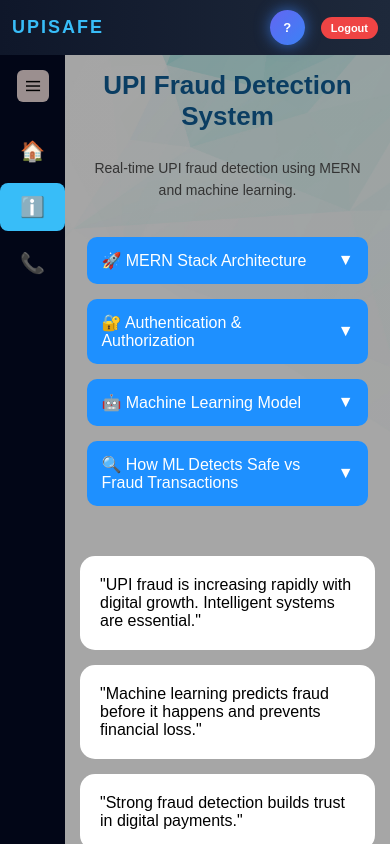
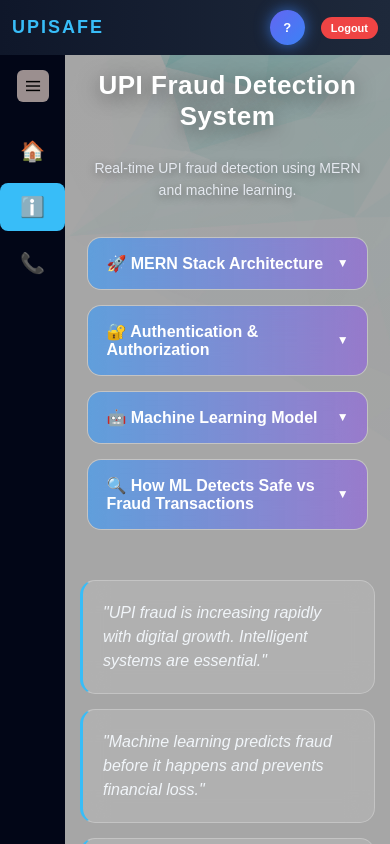
Before and after one commit to Tirtha134/UPISAFE_FRONTEND, a React (Vite) app: page /about in a window 390 px wide. Built offline with nearby package versions, Linux system fonts and the light colour scheme; no server answers.

Commit message:
Refactor about.css for improved styling and responsiveness
Updated styles for the about page, including background, layout, and responsive design adjustments.

```diff
--- a/src/pages/about.css
+++ b/src/pages/about.css
@@ -47,11 +47,13 @@
 
 /* ===== HEADER ===== */
 .about-title {
-  font-size: 40px;
-  font-weight: bold;
+  font-size: 42px;
+  font-weight: 800;
+  letter-spacing: 0.5px;
 
-  color: #0a3d62;
+  color: #ffffff;
   text-align: center;
+  text-shadow: 0 4px 20px rgba(0, 0, 0, 0.5);
 
   word-break: break-word;
 }
@@ -62,8 +64,10 @@
 
   max-width: 600px;
 
-  color: #333;
+  color: #e5e9f0;
   line-height: 1.6;
+  font-size: 16px;
+  text-shadow: 0 2px 10px rgba(0, 0, 0, 0.4);
 
   word-break: break-word;
 }
@@ -78,28 +82,34 @@
 
 /* ===== DROPDOWN CARD ===== */
 .dropdown-card {
-  background: white;
+  background: rgba(255, 255, 255, 0.12);
+  border: 1px solid rgba(255, 255, 255, 0.25);
+
+  backdrop-filter: blur(14px);
+  -webkit-backdrop-filter: blur(14px);
 
   margin-bottom: 15px;
 
-  border-radius: 10px;
+  border-radius: 14px;
 
   overflow: hidden;
 
-  transition: 0.3s;
+  transition: 0.3s ease;
 }
 
 .dropdown-card:hover {
   transform: translateY(-4px);
-  box-shadow: 0 6px 15px rgba(0,0,0,0.1);
+  border-color: rgba(56, 189, 248, 0.5);
+  box-shadow: 0 10px 25px rgba(0, 0, 0, 0.3);
 }
 
 /* ===== DROPDOWN HEADER ===== */
 .dropdown-header {
-  padding: 14px;
+  padding: 16px 18px;
 
-  background: #1e90ff;
+  background: linear-gradient(90deg, rgba(30, 144, 255, 0.55), rgba(124, 58, 237, 0.45));
   color: white;
+  font-weight: 600;
 
   cursor: pointer;
 
@@ -112,11 +122,38 @@
   word-break: break-word;
 }
 
+.chevron {
+  transition: transform 0.3s ease;
+  font-size: 12px;
+}
+
+.chevron.open {
+  transform: rotate(180deg);
+}
+
 /* ===== DROPDOWN CONTENT ===== */
 .dropdown-content {
-  padding: 14px;
+  padding: 16px 18px;
+
+  color: #f1f5f9;
+  line-height: 1.6;
 
   word-break: break-word;
+}
+
+.dropdown-content h2 {
+  color: #ffffff;
+  font-size: 18px;
+}
+
+.dropdown-content hr {
+  border: none;
+  border-top: 1px solid rgba(255, 255, 255, 0.2);
+  margin: 10px 0;
+}
+
+.dropdown-content strong {
+  color: #7dd3fc;
 }
 
 /* ===== QUOTES ===== */
@@ -137,13 +174,22 @@
 .quote-card {
   width: 260px;
 
-  background: white;
+  background: rgba(255, 255, 255, 0.12);
+  border: 1px solid rgba(255, 255, 255, 0.25);
+  border-left: 3px solid #38bdf8;
+
+  backdrop-filter: blur(14px);
+  -webkit-backdrop-filter: blur(14px);
 
   padding: 20px;
 
   border-radius: 15px;
 
-  transition: 0.3s;
+  color: #f1f5f9;
+  font-style: italic;
+  line-height: 1.5;
+
+  transition: 0.3s ease;
 
   box-sizing: border-box;
 
@@ -152,14 +198,18 @@
 
 .quote-card:hover {
   transform: translateY(-8px);
+  border-left-color: #a855f7;
+  box-shadow: 0 12px 30px rgba(0, 0, 0, 0.3);
 }
 
 /* ===== VIDEO TEXT ===== */
 .about-video-text h2 {
   margin-top: 20px;
 
-  color: #0a3d62;
+  color: #ffffff;
   text-align: center;
+  font-size: 20px;
+  text-shadow: 0 2px 12px rgba(0, 0, 0, 0.5);
 
   word-break: break-word;
 }
@@ -186,6 +236,10 @@
   border: 3px solid white;
 
   box-shadow: 0 6px 20px rgba(255,255,255,0.25);
+}
+
+.about-video:hover {
+  box-shadow: 0 8px 28px rgba(255, 255, 255, 0.4);
 }
 
 .about-video video {
```
